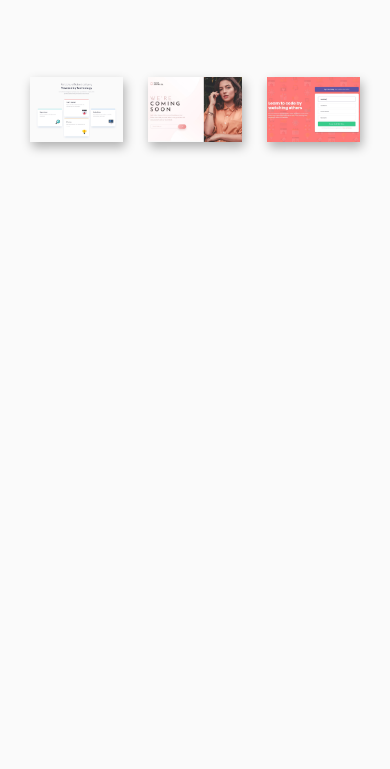
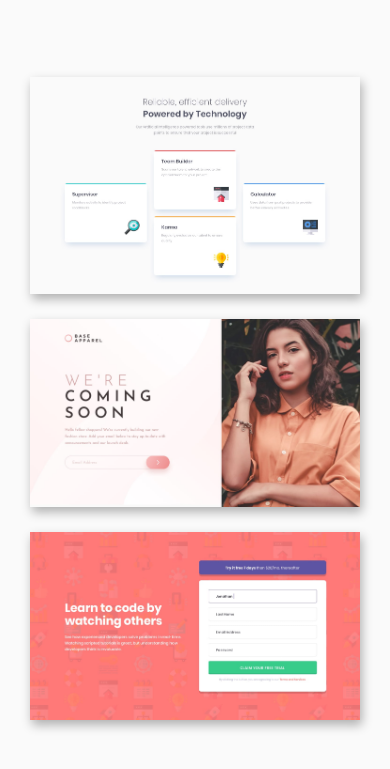
Before and after one commit to SassCrafter/Frontend-Mentor-Challenges, a plain HTML site: page Preview/dist/index.html in a window 390 px wide. Shown: the part 155-924 px from the top of the page. Drawn offline with Linux system fonts and the light colour scheme.

Commit message:
Made responsive

```diff
--- a/Preview/sass/main.scss
+++ b/Preview/sass/main.scss
@@ -89,6 +89,11 @@ img {
   position: relative;
   transition: box-shadow 250ms linear;
 
+  &-link {
+    display: block;
+    width: 100%;
+    height: 100%;
+  }
   &-img {
     width: 100%;
     height: 100%;
@@ -128,3 +133,9 @@ img {
     }
   }
 }
+
+@media screen and (max-width: 500px) {
+  .projects-container {
+    grid-template-columns: 1fr;
+  }
+}
```
Also changed, not shown: Preview/dist/css/main.css.
